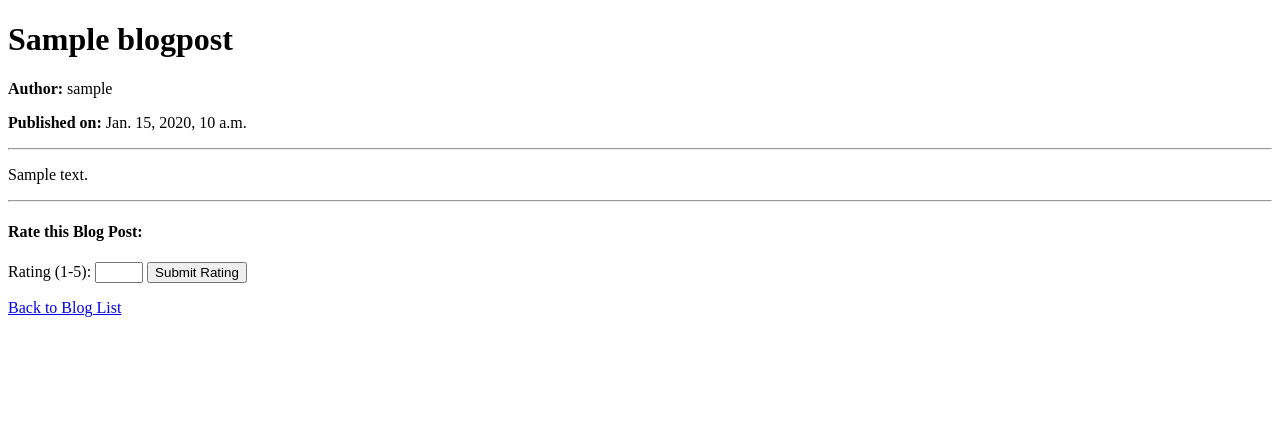
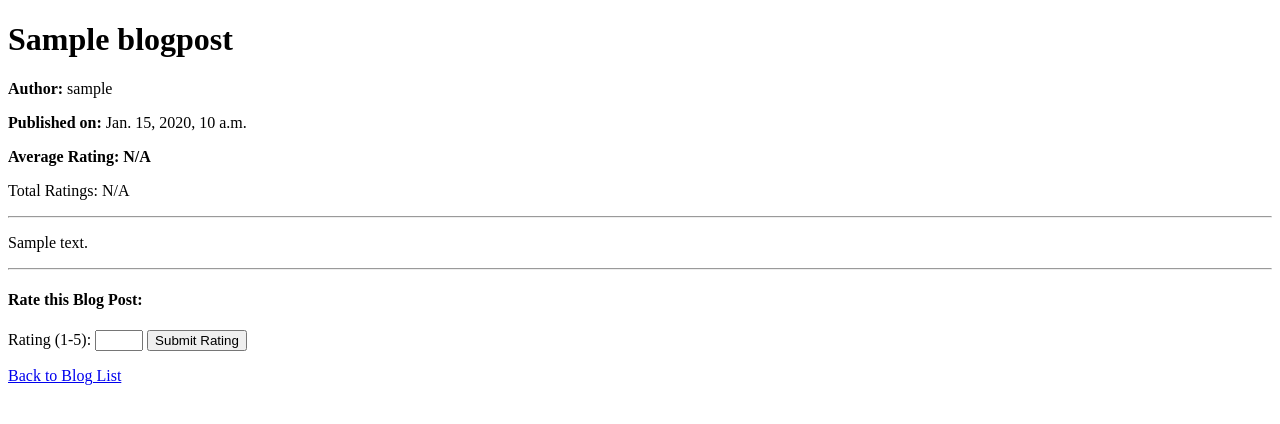
Before and after one commit to SamanEN/BitPin-Blog-Task, a Django app: page /blogs/1/ in a window 1280 px wide. Shown: the top 424 px of the page. Run offline with Django 5.2, Linux system fonts and the light colour scheme; tables that the repository leaves empty hold one stand-in row (values such as "Sample post").

Commit message:
Add blog rating stats view

```diff
--- a/bitpin_blog/blog_posts/templates/blog_post.html
+++ b/bitpin_blog/blog_posts/templates/blog_post.html
@@ -10,6 +10,32 @@
     <h1>{{ blog.title }}</h1>
     <p><strong>Author:</strong> {{ blog.author.username }}</p>
     <p><strong>Published on:</strong> {{ blog.created_at }}</p>
+    <p><strong>Average Rating: <span id="average-rating">Loading...</span></strong></p>
+    <p>Total Ratings: <span id="total-ratings">Loading...</span></p>
+
+
+    <script>
+        document.addEventListener("DOMContentLoaded", function () {
+            const blogId = "{{ blog.id }}";
+            const ratingUrl = `/rate/get/${blogId}/`;
+
+            function loadRatingInfo() {
+                fetch(ratingUrl)
+                    .then(response => response.json())
+                    .then(data => {
+                        document.getElementById("average-rating").innerText = data.average_rating.toFixed(1);
+                        document.getElementById("total-ratings").innerText = data.total_ratings;
+                    })
+                    .catch(error => {
+                        console.error("Error loading rating info:", error);
+                        document.getElementById("average-rating").innerText = "N/A";
+                        document.getElementById("total-ratings").innerText = "N/A";
+                    });
+            }
+
+            loadRatingInfo();
+        });
+    </script>
 
     <hr>
 
@@ -20,7 +46,7 @@
     <h4>Rate this Blog Post:</h4>
     <form method="POST" action="{% url 'rate_blog' %}">
         {% csrf_token %}
-        <input type="hidden" name="blog" value="{{ blog.id }}">  <!-- Blog Post ID -->
+        <input type="hidden" name="blog" value="{{ blog.id }}">
         <label for="rating">Rating (1-5):</label>
         <input type="number" name="rating" id="rating" min="1" max="5" required>
         <button type="submit">Submit Rating</button>
--- a/bitpin_blog/rate/urls.py
+++ b/bitpin_blog/rate/urls.py
@@ -1,6 +1,7 @@
 from django.urls import path
-from .views import RateCreateView
+from .views import RateCreateView, BlogRatingStatsView
 
 urlpatterns = [
-    path("", RateCreateView.as_view(), name='rate_blog')
+    path("", RateCreateView.as_view(), name='rate_blog'),
+    path("get/<int:blog_id>/", BlogRatingStatsView.as_view(), name='blog_rating_stats')
 ]
--- a/bitpin_blog/rate/views.py
+++ b/bitpin_blog/rate/views.py
@@ -1,10 +1,14 @@
-from django.shortcuts import redirect
+from django.shortcuts import get_object_or_404, redirect
+from django.db.models import Avg, Count
 from rest_framework import permissions
 from rest_framework.views import APIView
 from rest_framework.response import Response
 from rest_framework import status
 
+from blog_posts.models import BlogPost
+
 from .serializers import RateSerializer
+from .models import Rate
 
 class RateCreateView(APIView):
     """This view will only handle creating ratings for blogs."""
@@ -20,3 +24,24 @@
             return redirect(f'/blog/{blog_id}')
 
         return Response(serializer.errors, status=status.HTTP_400_BAD_REQUEST)
+
+class BlogRatingStatsView(APIView):
+    """This view will fetch displayed info of a blog post's ratings."""
+
+    permission_classes = [permissions.IsAuthenticatedOrReadOnly]
+
+    def get(self, request, blog_id):
+        """
+        Returns the average rating and the total number of ratings for a given blog post.
+        """
+        blog = get_object_or_404(BlogPost, id=blog_id)
+
+        rating_data = Rate.objects.filter(blog=blog).aggregate(
+            average_rating=Avg('rating'),
+            total_ratings=Count('id')
+        )
+
+        return Response({
+            "average_rating": rating_data["average_rating"] or 0,
+            "total_ratings": rating_data["total_ratings"]
+        }, status=status.HTTP_200_OK)
```
